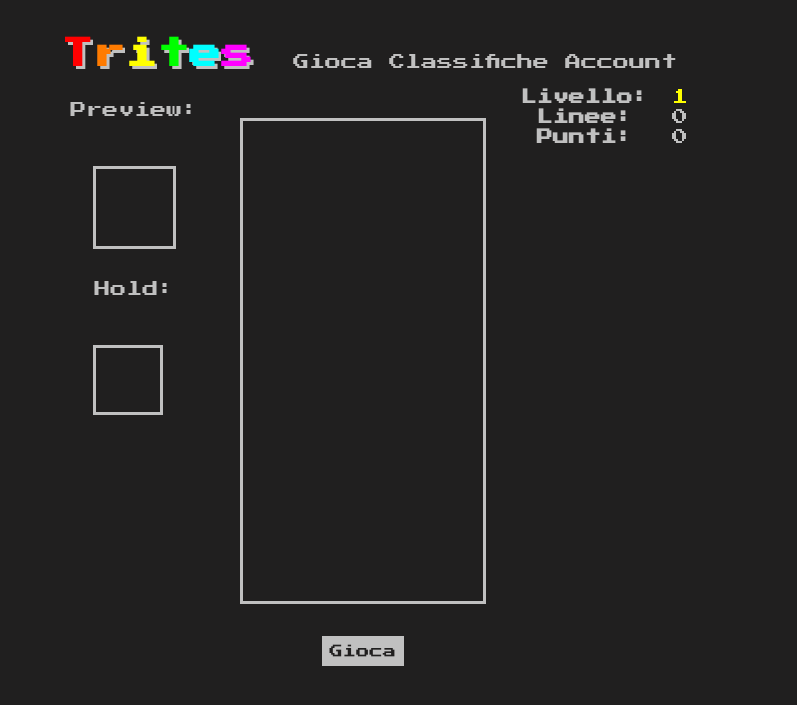
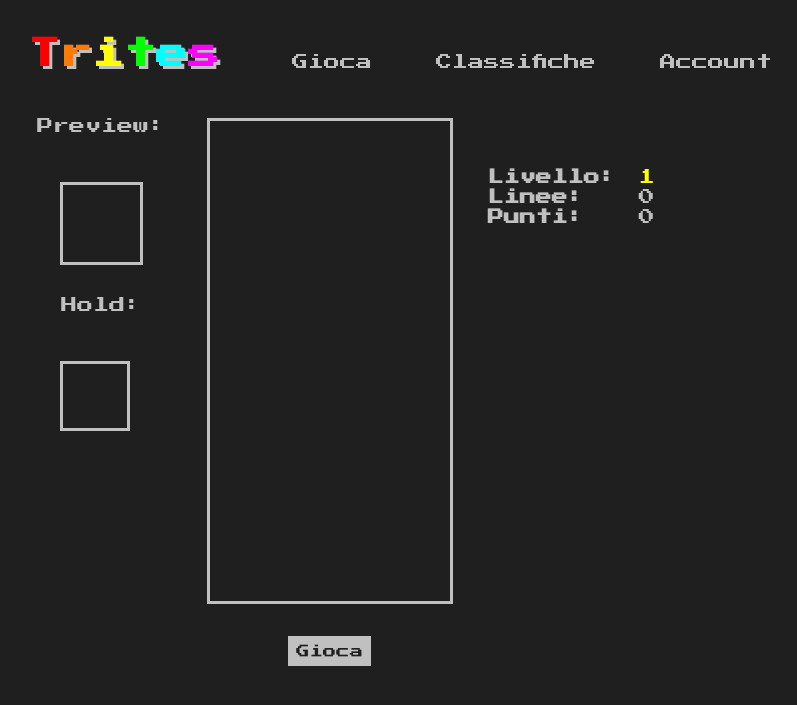
Before and after one commit to balpie/tritesWebApp, a PHP site: page / in a window 1280 px wide. Shown: the top 705 px of the page, without its empty margins (224-1021 px from the left). Run offline with PHP 8.4, Linux system fonts and the light colour scheme.

Commit message:
Piccolo fix js, validato html e migliorato layout

```diff
--- a/css/style.css
+++ b/css/style.css
@@ -16,19 +16,29 @@
 main
 {
     flex-direction: row;
+    display: flex;
+    flex-direction: row;
 }
 
 nav{
     display: flex;
     flex-direction: row;
+    margin-left: 0;
 }
 
 p{
     text-align: center;
 }
 
+ul{
+    display: flex;
+    flex-direction: row;
+    justify-content: space-around;
+}
 li{
     display: inline-block;
+    margin-left: 2em;
+    margin-right: 2em;
 }
 
 body{
@@ -58,10 +68,6 @@
 }
 
 
-main{
-    display: flex;
-    flex-direction: row;
-}
 
 #Livello{
     color: yellow;
@@ -111,11 +117,17 @@
     border: 3px solid #c0c0c0
 }
 
-table#gameStats{
+#HoldPreview{
+    margin-top: 1em;
+}
+
+table#GameStats{
+    margin-top: 5em;
     text-align: left;
 }
 th{
     padding-right: 20px;
+    text-align: left;
 }
 
 td{
--- a/index.html
+++ b/index.php
@@ -1,11 +1,11 @@
 <!DOCTYPE html>
 
 <html lang="it">
-    <meta charset="utf-8">
     <head>
+        <meta charset="utf-8">
+        <meta name="author" content="Pietro Balestri">
         <link rel="stylesheet" href="css/style.css">
         <script src="js/script.js"></script>
-        <meta author="Pietro Balestri">
         <link rel="preconnect" href="https://fonts.googleapis.com">
         <link rel="preconnect" href="https://fonts.gstatic.com" crossorigin>
         <link href="https://fonts.googleapis.com/css2?family=Press+Start+2P&display=swap" rel="stylesheet">
@@ -14,7 +14,7 @@
     <body>
         <nav>
             <h1>
-                <a><span class="O">T</span><span class="I">r</span><span class="T">i</span><span class="Z">t</span><span class="S">e</span><span class="J">s</span>
+                <span class="O">T</span><span class="I">r</span><span class="T">i</span><span class="Z">t</span><span class="S">e</span><span class="J">s</span>
             </h1>
             <ul>
                 <li>Gioca</li>
@@ -48,7 +48,7 @@
                     </tr>
                     <tr>
                         <th>Punti: </th>
-                        <td id="Punti" class="Stats">0</tr>
+                        <td id="Punti" class="Stats">0</td>
                     </tr>
                     <tr>
                         <td colspan="2" id="Status"></td>
@@ -57,4 +57,7 @@
             </aside>
         </main>
     </body>
+    <footer>
+
+    </footer>
 </html>
--- a/js/script.js
+++ b/js/script.js
@@ -200,7 +200,10 @@
 
 function scriviStatus(msg, color)
 {
-    document.getElementById("Status").classList = color
+    if(color !== "")
+    {
+        document.getElementById("Status").classList.add(color);
+    }
     document.getElementById("Status").innerText = msg;
 }
 
```
